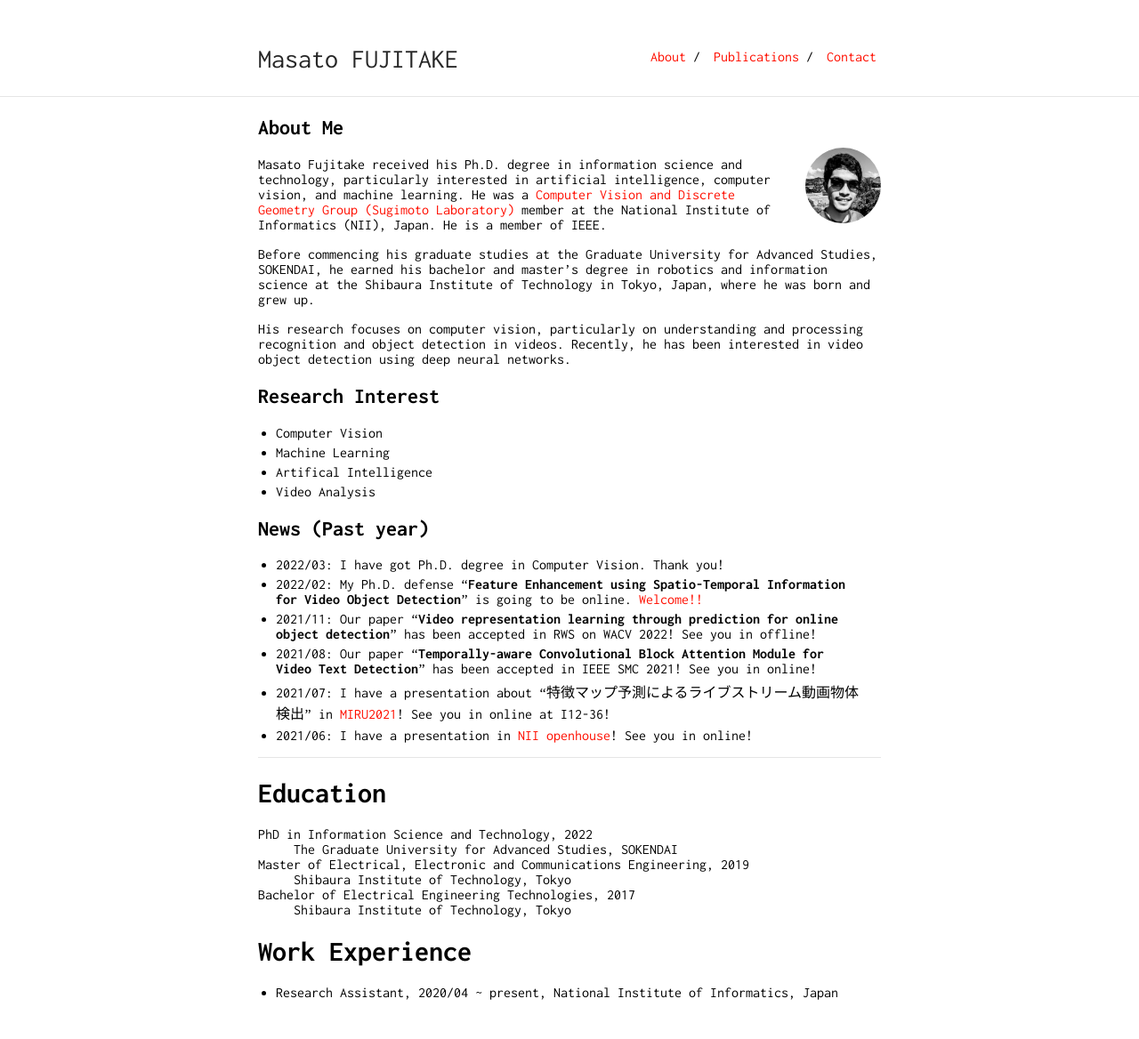
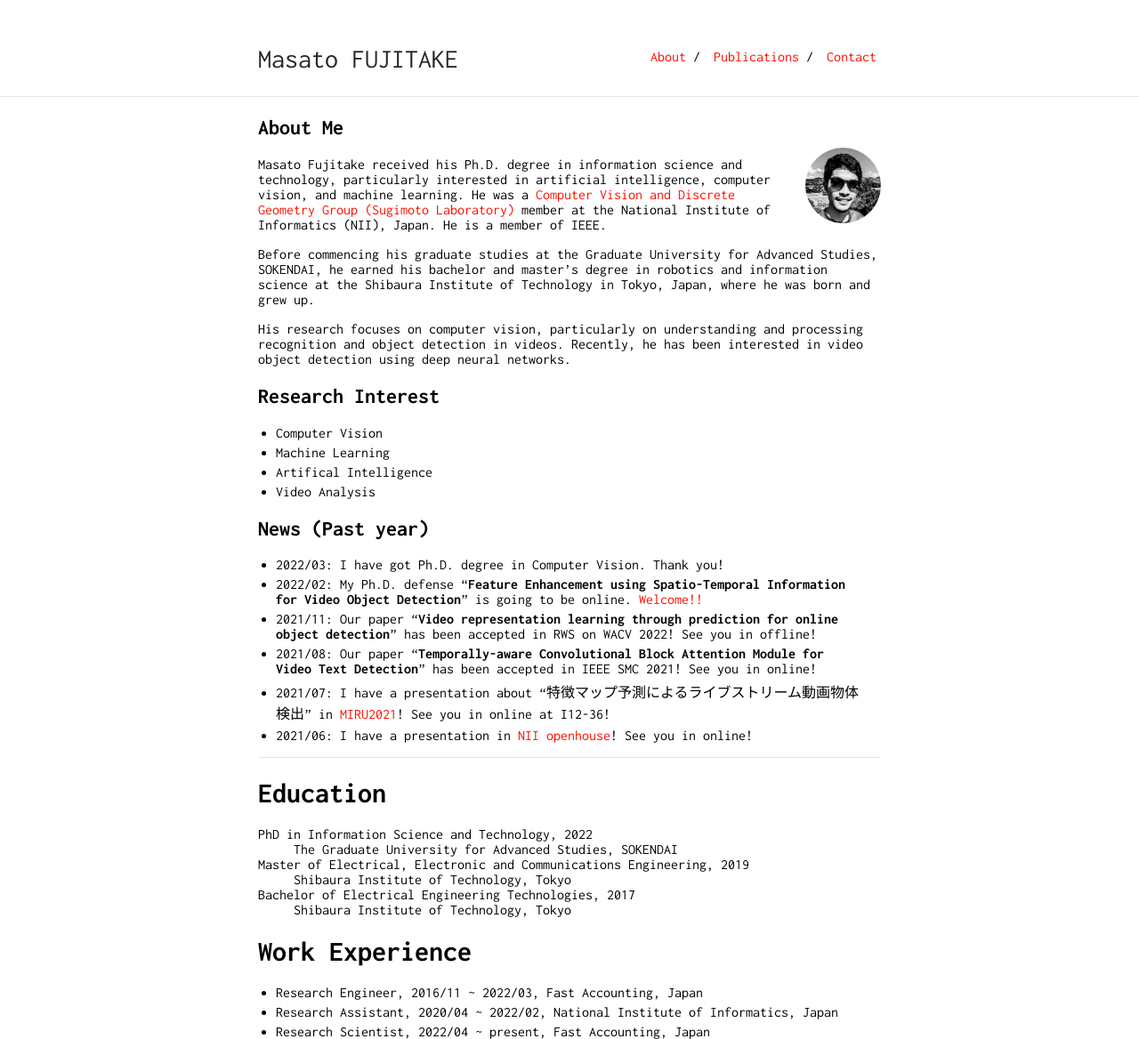
Before and after one commit to Swall0w/Swall0w.github.io, a Jekyll site: the page built from index.md, in a window 1280 px wide. Shown: the whole page at 89% size. Built offline with Jekyll 4.4.1, drawn with Linux system fonts in a browser that asks for light colours; our own code applies the rules of GitHub Pages for plain Markdown files; before the commit the page ends 1124 px from its top, so only the background shows below that.

Commit message:
[update]: resume.

```diff
--- a/index.md
+++ b/index.md
@@ -46,4 +46,6 @@ Recently, he has been interested in video object detection using deep neural net
 </dl>
 
 # Work Experience
-- Research Assistant, 2020/04 ~ present,  National Institute of Informatics, Japan
+- Research Engineer, 2016/11 ~ 2022/03,  Fast Accounting, Japan
+- Research Assistant, 2020/04 ~ 2022/02,  National Institute of Informatics, Japan
+- Research Scientist, 2022/04 ~ present, Fast Accounting, Japan
```
